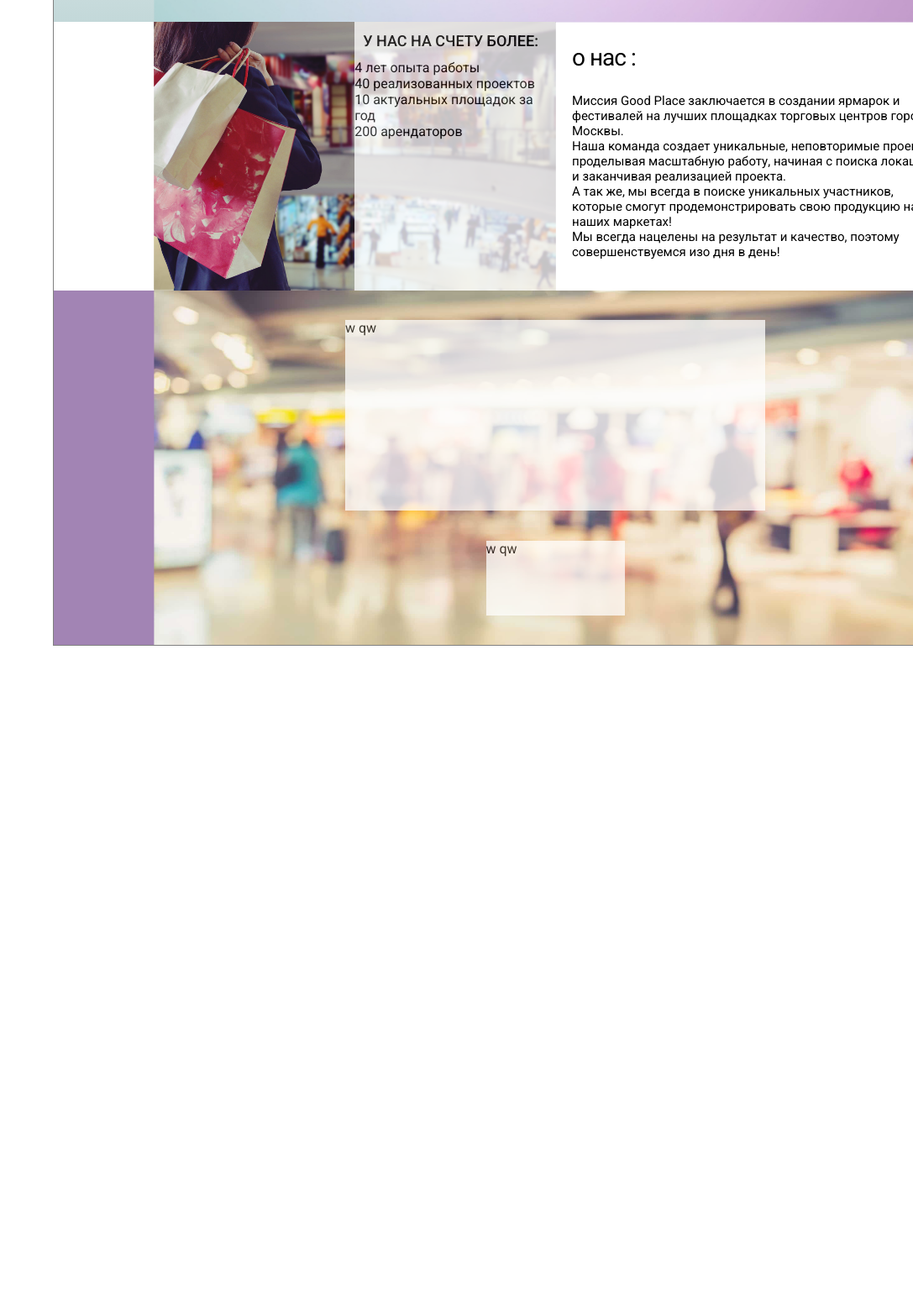
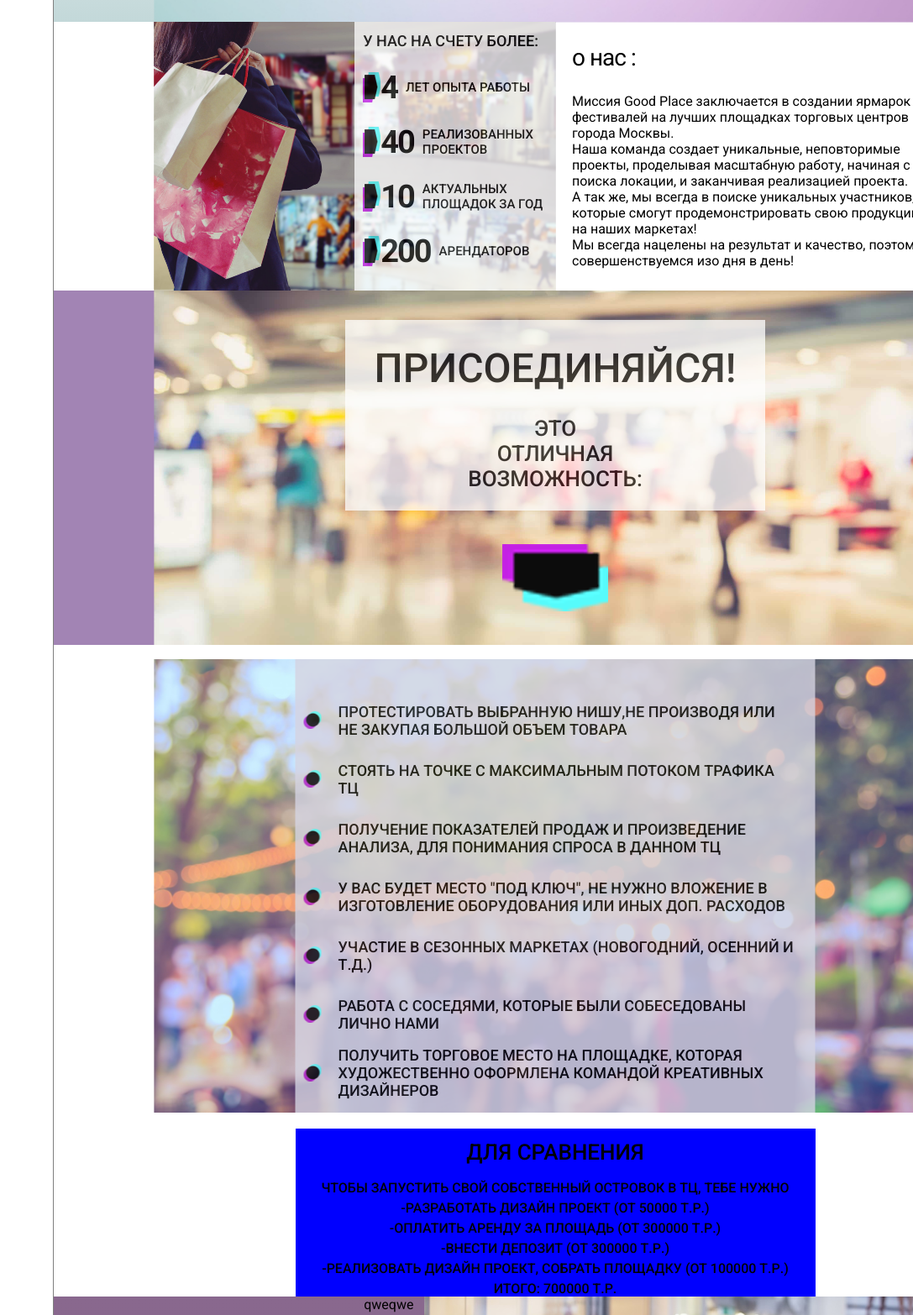
Before and after one commit to knizamiev/landing, a React app: page / in a window 1280 px wide. Shown: the part 500-2066 px from the top of the page at 84% size, without its empty margins (193-1280 px from the left). Before the commit the page ends 1269 px from the top, so only its background shows below. Built offline with nearby package versions, Linux system fonts and the light colour scheme.

Commit message:
last day

```diff
--- a/package.json
+++ b/package.json
@@ -25,6 +25,7 @@
   },
   "dependencies": {
     "react": "^16.13.1",
-    "react-dom": "^16.13.1"
+    "react-dom": "^16.13.1",
+    "styled-components": "^5.1.1"
   }
 }
--- a/src/components/Main.js
+++ b/src/components/Main.js
@@ -1,8 +1,10 @@
 import React from 'react';
 import './main.css'
-import Logo from '../assets/Slice_2.png';
-import Mall from '../assets/mall.jpg';
-import Join from '../assets/find-us-2880x1440px-compressor.jpg';
+import {Item_1} from "../items/item1/Item_1";
+import {Item_2} from "../items/item2/Item_2";
+import {Item_3} from "../items/item3/Item_3";
+import {Item_4} from "../items/item4/Item_4";
+import {Item_5} from "../items/item5/Item_5";
 
 
 
@@ -11,69 +13,11 @@ const Main = () => {
 
             return (
                 <div>
-                    <div className='logo'>
-                        <div className='logo_background'>
-                            <img src={Logo}/>
-                        </div>
-                    </div>
-
-                    <div className='aboutUs'>
-                    <div className='aboutUs_background'>
-                        <div className='group_1'>
-                            <img src={Mall} />
-                            <div className='item1' />
-                            <div className='item2'>
-                                <div className='score_project'>
-                                <span>у нас на счету более:</span>
-                                </div>
-                                <div className='score_project_1'>
-                                <span>4 лет опыта работы </span>
-                                <span>40 реализованных проектов</span>
-                                <span>10 актуальных площадок за год</span>
-                                <span>200 арендаторов</span>
-                                </div>
-                            </div>
-                        </div>
-                        <div className='group_2'>
-                            <div className='aboutUs_title'>
-                                <span>о нас :</span>
-                            </div>
-                            <span className='aboutUs_item'>Миссия Good Place заключается в создании ярмарок и
-                            фестивалей на лучших площадках торговых центров города Москвы.</span>
-                            <span className='aboutUs_item'>Наша команда создает уникальные, неповторимые проекты, проделывая масштабную работу,
-                            начиная с поиска локации, и заканчивая реализацией проекта.</span>
-                            <span className='aboutUs_item'>А так же, мы всегда в поиске уникальных участников, которые
-                            смогут продемонстрировать свою продукцию на наших маркетах!</span>
-                            <span className='aboutUs_item'>Мы всегда нацелены на результат и качество, поэтому
-                            совершенствуемся изо дня в день!</span>
-                        </div>
-                    </div>
-                    </div>
-
-                    <div className='join'>
-                    <div className='join_background'>
-                        <img src={Join} />
-                        <div className='join_logo_1'> w   qw</div>
-                        <div className='join_logo_2'> w   qw</div>
-                    </div>
-                    </div>
-
-                    {/*<div className='join'>*/}
-                    {/*    <img src={Join} />*/}
-                    {/*    <div className='item_1'>*/}
-                    {/*        <div className='item_2'>*/}
-                    {/*        <span>Присоединяйся!</span>*/}
-                    {/*        </div>*/}
-                    {/*        <div className='item_3'>*/}
-                    {/*        <span>Это</span>*/}
-                    {/*        <span>Отличная</span>*/}
-                    {/*        <span>Возможность:</span>*/}
-                    {/*        </div>*/}
-                    {/*    </div>*/}
-                    {/*</div>*/}
-                    {/*<div className='comparison'>*/}
-                    {/*    qweqwe*/}
-                    {/*</div>*/}
+                    <Item_1/>
+                    <Item_2/>
+                    <Item_3/>
+                    <Item_4/>
+                    <Item_5/>
                 </div>
             )
 
--- a/src/components/main.css
+++ b/src/components/main.css
@@ -4,148 +4,3 @@ body {
     border: 1px solid gray;
     font-family: 'Roboto', sans-serif;
 }
-
-
-.logo {
-    height: 525px;
-    background: linear-gradient(to bottom, #451b5b 2%, #ffffff 30% , #c3d8d9 );
-    display: flex;
-    justify-content: center;
-}
-
-.logo_background{
-    width: 80%;
-    height: 100%;
-    position: relative;
-}
-
-.logo_background img {
-    position: absolute;
-    top: 50%;
-    left: 50%;
-    transform: translate(-50%, -50%);
-    max-height: 100%;
-    width: 100%;
-}
-
-
-.aboutUs{
-    height: 320px;
-    display: flex;
-    justify-content: center;
-    background-color: #ffffff;
-}
-
-
-.aboutUs_background{
-    width: 80%;
-    height: 100%;
-    display: grid;
-    grid-template-columns: 50%  50%;
-}
-
-.group_1{
-    display: grid;
-    grid-template-columns: repeat(2, 1fr);
-    position: relative;
-}
-
-.group_1 img{
-    position: absolute;
-    top: 50%;
-    left: 50%;
-    transform: translate(-50%, -50%);
-    height: 100%;
-    width: 100%;
-}
-
-.score_project{
-    height: 45px;
-    display: flex;
-    align-items: center;
-    text-transform: uppercase;
-    font-size: 18px;
-    letter-spacing: 0;
-    font-weight: 500;
-    padding: 0 10px 0 10px;
-}
-
-.score_project_1{
-    display: flex;
-    flex-direction: column;
-
-}
-
-
-
-.item2 {
-    z-index: 1;
-    background-color: white;
-    opacity: 0.75;
-    display: flex;
-    flex-direction: column;
-}
-
-
-.group_2{
-    display: flex;
-    flex-direction: column;
-    padding-left: 20px;
-    padding-right: 20px;
-}
-
-.aboutUs_item{
-    font-size: 15px;
-    font-weight: 400;
-}
-
-.aboutUs_title{
-    display: flex;
-    align-items: center;
-    height: 85px;
-    font-size: 28px;
-    font-weight: 400;
-    letter-spacing: -1px;
-}
-
-.join{
-    height: 422px;
-    background: rgb(158,126,177);
-    background: linear-gradient(to bottom, rgba(158,126,177,1) 0%, #9e7eb0 98%);
-    opacity: 0.95;
-    display: flex;
-    justify-content: center;
-}
-
-.join_background{
-    width: 80%;
-    height: 100%;
-    position: relative;
-    display: flex;
-    flex-direction: column;
-    justify-content: space-evenly;
-    align-items: center;
-}
-
-.join_background img{
-    position: absolute;
-    top: 50%;
-    left: 50%;
-    transform: translate(-50%, -50%);
-    height: 100%;
-    width: 100%;
-}
-
-.join_logo_1{
-    width: 500px;
-    height: 227px;
-    background-color: white;
-    opacity: 0.75;
-}
-
-.join_logo_2{
-    width: 165px;
-    height: 89px;
-    background-color: white;
-    opacity: 0.75;
-}
--- /dev/null
+++ b/src/items/item1/Item_1.js
@@ -0,0 +1,35 @@
+import React from 'react';
+import Logo from "../../assets/Slice_2.png";
+import styled from 'styled-components';
+
+const Header = styled.div`
+    height: 525px;
+    background: linear-gradient(to bottom, #451b5b 2%, #ffffff 30% , #c3d8d9 );
+    display: flex;
+    justify-content: center;
+`;
+
+const Header_logo = styled.div`
+    width: 80%;
+    height: 100%;
+    position: relative;
+`;
+
+const Header_img = styled.img`
+    position: absolute;
+    top: 50%;
+    left: 50%;
+    transform: translate(-50%, -50%);
+    max-height: 100%;
+    width: 100%;
+`;
+
+export const Item_1 = () => {
+    return(
+        <Header>
+            <Header_logo>
+                <Header_img src={Logo}/>
+            </Header_logo>
+        </Header>
+    )
+};
--- /dev/null
+++ b/src/items/item2/Item_2.js
@@ -0,0 +1,133 @@
+import React from 'react';
+import styled from 'styled-components';
+import Mall from "../../assets/mall.jpg";
+import icon1 from '../../assets/icon1.png';
+
+
+const AboutUs = styled.div`
+    height: 320px;
+    display: flex;
+    justify-content: center;
+    background-color: #ffffff;
+`;
+
+
+const AboutUs_BackGround = styled.div`
+    width: 80%;
+    height: 100%;
+    display: grid;
+    grid-template-columns: 50%  50%;
+`;
+
+
+const Group_1 = styled.div`
+    display: grid;
+    grid-template-columns: repeat(2, 1fr);
+    position: relative;
+`;
+
+
+const Item2 = styled.div`
+  z-index: 1;
+    background-color: white;
+    opacity: 0.75;
+    display: flex;
+    flex-direction: column;
+`;
+
+const Group_1_img = styled.img`
+    position: absolute;
+    top: 50%;
+    left: 50%;
+    transform: translate(-50%, -50%);
+    height: 100%;
+    width: 100%;
+`;
+
+const Score_Project = styled.div`
+height: 45px;
+    display: flex;
+    align-items: center;
+    text-transform: uppercase;
+    font-size: 18px;
+    letter-spacing: 0;
+    font-weight: 500;
+    padding: 0 10px 0 10px;
+`;
+
+const Score_Project_1 = styled.div`
+    display: flex;
+    flex-direction: column;
+`;
+
+const Group_2 = styled.div`
+    display: flex;
+    flex-direction: column;
+    padding-left: 20px;
+    padding-right: 20px;
+`;
+
+const Items = styled.div`
+    margin:0 10px 0 10px;
+    height:65px;
+    display:flex;
+    align-items: center;
+    text-transform: uppercase;
+    font-size: 15px;
+    font-weight: 500;
+`;
+
+const About_us_title = styled.div`
+    height: 85px;
+    font-size: 28px;
+    font-weight: 400;
+    letter-spacing: -1px;
+    display:flex;
+    display: flex;
+    align-items: center;
+`;
+
+const Numbers = styled.span`
+    font-size: 38px;
+    font-weight: 600;
+    letter-spacing: -2px;
+    margin-right:10px;
+`;
+
+
+export const Item_2 = () => {
+    return(
+        <AboutUs>
+            <AboutUs_BackGround>
+                <Group_1>
+                    <Group_1_img src={Mall} />
+                    <div />
+                    <Item2>
+                        <Score_Project>
+                            <span>у нас на счету более:</span>
+                        </Score_Project>
+                        <Score_Project_1>
+                            <Items><img src={icon1}/><Numbers>4</Numbers><span>лет опыта работы </span></Items>
+                            <Items><img src={icon1}/><Numbers>40</Numbers><span>реализованных проектов</span></Items>
+                            <Items><img src={icon1}/><Numbers>10</Numbers><span>актуальных площадок за год</span></Items>
+                            <Items><img src={icon1}/><Numbers>200</Numbers><span>арендаторов</span></Items>
+                        </Score_Project_1>
+                    </Item2>
+                </Group_1>
+                <Group_2>
+                    <About_us_title>
+                        <span>о нас :</span>
+                    </About_us_title>
+                    <span>Миссия Good Place заключается в создании ярмарок и
+                            фестивалей на лучших площадках торговых центров города Москвы.</span>
+                    <span>Наша команда создает уникальные, неповторимые проекты, проделывая масштабную работу,
+                            начиная с поиска локации, и заканчивая реализацией проекта.</span>
+                    <span>А так же, мы всегда в поиске уникальных участников, которые
+                            смогут продемонстрировать свою продукцию на наших маркетах!</span>
+                    <span>Мы всегда нацелены на результат и качество, поэтому
+                            совершенствуемся изо дня в день!</span>
+                </Group_2>
+            </AboutUs_BackGround>
+        </AboutUs>
+    )
+};
--- /dev/null
+++ b/src/items/item3/Item_3.js
@@ -0,0 +1,94 @@
+import React from 'react';
+import styled from 'styled-components';
+import Join from "../../assets/find-us-2880x1440px-compressor.jpg";
+import icon_2 from '../../assets/icon2.png';
+
+const Joinn = styled.div`
+    height: 422px;
+    background: rgb(158,126,177);
+    background: linear-gradient(to bottom, rgba(158,126,177,1) 0%, #9e7eb0 98%);
+    opacity: 0.95;
+    display: flex;
+    justify-content: center;
+`;
+
+const Join_Background = styled.div`
+    width: 80%;
+    height: 100%;
+    position: relative;
+    display: flex;
+    flex-direction: column;
+    justify-content: space-evenly;
+    align-items: center;
+`;
+
+const Join_Background_img = styled.img`
+    position: absolute;
+    top: 50%;
+    left: 50%;
+    transform: translate(-50%, -50%);
+    height: 100%;
+    width: 100%;
+`;
+
+const Join_Logo_1 = styled.div`
+    width: 500px;
+    height: 227px;
+    background-color: white;
+    opacity: 0.75;
+    display: flex;
+    justify-content: space-around;
+    align-items: center;
+    flex-direction: column;
+    text-transform:uppercase;
+`;
+
+const Join_Logo_2 = styled.div`
+    width: 165px;
+    height: 89px;
+    display: flex;
+    align-items: center;
+    justify-content: center;
+    z-index: 3;
+`;
+
+const GroupItem_1 = styled.div`
+    display: flex;
+    justify-content: center;
+    width:100%;
+    height:calc(100%/2);
+    align-items: center;
+    font-size: 48px;
+    font-weight:500;
+`;
+
+const GroupItem_2 = styled.div`
+    display: flex;
+    flex-direction: column;
+    width:100%;
+    align-items: center;
+    height: calc(100%/2);
+    font-size: 26px;
+    font-weight: 500;
+`;
+
+export const Item_3 = () => {
+    return (
+        <Joinn>
+            <Join_Background>
+                <Join_Background_img src={Join}/>
+                <Join_Logo_1>
+                    <GroupItem_1>
+                        <span>Присоединяйся!</span>
+                    </GroupItem_1>
+                    <GroupItem_2>
+                    <span>это</span>
+                    <span>отличная</span>
+                    <span>возможность:</span>
+                    </GroupItem_2>
+                </Join_Logo_1>
+                <Join_Logo_2><img src={icon_2} alt=""/></Join_Logo_2>
+            </Join_Background>
+        </Joinn>
+    )
+};
--- /dev/null
+++ b/src/items/item4/Item_4.js
@@ -0,0 +1,130 @@
+import React from 'react';
+import styled from 'styled-components';
+import party_festival from '../../assets/Party-festival.jpg';
+import coma from '../../assets/coma.png';
+
+const Items_todo = styled.div`
+    height: 776px;
+    display: flex;
+    justify-content: center;
+    text-transform: uppercase;
+
+`;
+
+const Items_Logo = styled.div`
+    width: 80%;
+    height: 100%;
+    position: relative;
+    display:flex;
+    justify-content: center;
+`;
+
+const Items_img = styled.img`
+    position: absolute;
+    top: 37%;
+    left: 50%;
+    transform: translate(-50%, -50%);
+    height:540px;
+    width: 100%;
+`;
+
+const Todos = styled.div`
+    background-color:#d5d4e2;
+    position: absolute;
+    opacity: 0.80;
+    width: 619px;
+    height:540px;
+    top: 37%;
+    left: 50%;
+    transform: translate(-50%, -50%);
+    display:flex;
+    flex-direction:column;
+    padding: 0 0 0 0;
+    justify-content: center;
+
+
+`;
+
+const Item = styled('div')`
+    height: 55px;
+    width: 95%;
+    font-size:18px;
+    font-weight:500;
+    display: flex;
+    align-items: center;
+    margin: 0 10px 0 10px;
+    margin-top:15px;
+    &&:first-child{
+        margin-top: 25px;
+    }
+`;
+
+const Comas = styled.img`
+    margin-right:20px;
+`;
+
+const Description = styled.div`
+    width: 619px;
+    height: 200px;
+    position: absolute;
+    bottom: 0%;
+    display:flex;
+    flex-direction: column;
+    background-color:blue;
+`;
+
+    const Descr_1 = styled.div`
+    display: flex;
+    align-items: center;
+    justify-content: center;
+    height:80px;
+    width:100%;
+    font-size:26px;
+    font-weight: 500;
+`;
+
+const Descr_2 = styled.div`
+    margin-top:5px;
+    width:100%;
+    display: flex;
+    justify-content: center;
+    font-size: 16px;
+    font-weight: 500;
+
+`;
+
+
+export const Item_4 = () => {
+    return (
+        <Items_todo>
+            <Items_Logo>
+                <div>
+                <Items_img src={party_festival}/>
+                    <Todos>
+                        <Item><Comas src={coma}/>протестировать выбранную нишу,не производя или не закупая большой объем товара</Item>
+                        <Item><Comas src={coma}/>стоять на точке с максимальным потоком трафика тц</Item>
+                        <Item><Comas src={coma}/>получение показателей продаж и произведение анализа, для понимания спроса в данном тц</Item>
+                        <Item><Comas src={coma}/>у вас будет место "под ключ", не нужно вложение в изготовление оборудования или иных доп. расходов</Item>
+                        <Item><Comas src={coma}/>участие в сезонных маркетах (новогодний, осенний и т.д.)</Item>
+                        <Item><Comas src={coma}/>работа с соседями, которые были собеседованы лично нами</Item>
+                        <Item><Comas src={coma}/>получить торговое место на площадке, которая художественно оформлена командой креативных дизайнеров</Item>
+                    </Todos>
+                </div>
+                <Description>
+                    <Descr_1>
+                        <span>для сравнения</span>
+                    </Descr_1>
+                    <Descr_2><span>чтобы запустить свой собственный островок в тц, тебе нужно</span></Descr_2>
+                    <Descr_2><span>-разработать дизайн проект (от 50000 т.р.)</span></Descr_2>
+                    <Descr_2><span>-оплатить аренду за площадь (от 300000 т.р.)</span></Descr_2>
+                    <Descr_2><span>-внести депозит (от 300000 т.р.)</span></Descr_2>
+                    <Descr_2><span>-реализовать дизайн проект, собрать площадку (от 100000 т.р.)</span></Descr_2>
+                    <Descr_2><span>итого: 700000 т.р.</span></Descr_2>
+                </Description>
+
+
+
+            </Items_Logo>
+        </Items_todo>
+    )
+};
--- /dev/null
+++ b/src/items/item5/Item_5.js
@@ -0,0 +1,43 @@
+import React from 'react';
+import friends from "../../assets/friends.jpg";
+import styled from 'styled-components';
+
+
+const Promise = styled.div`
+    height: 422px;
+    background: linear-gradient(to bottom, #89688e 0%, #866687 98%);
+    display: flex;
+    justify-content: center;
+`;
+
+const Promise_logo = styled.div`
+    width: 80%;
+    height: 100%;
+    position: relative;
+`;
+
+const Promise_img = styled.img`
+    position: absolute;
+    right: 0;
+    max-height: 100%;
+`;
+
+const Promise_info = styled.div`
+    position: absolute;
+    left: 0;
+    max-height: 100%;
+    display:flex;
+    width: 309px;
+    justify-content: flex-end;
+`;
+
+export const Item_5 = () => {
+    return(
+        <Promise>
+            <Promise_logo>
+                <Promise_img src={friends}/>
+                <Promise_info>qweqwe</Promise_info>
+            </Promise_logo>
+        </Promise>
+    )
+};
--- a/webpack.config.js
+++ b/webpack.config.js
@@ -30,7 +30,7 @@ module.exports = {
     },
     devServer: {
         historyApiFallback: true,
-        port: 9001
+        port: 9002
 
     },
     plugins: [
```
Also changed, not shown: src/assets/Party-festival.jpg (added), src/assets/coma.png (added), src/assets/friends.jpg (added), src/assets/icon1.png (added), src/assets/icon2.png (added), 1 other file.
